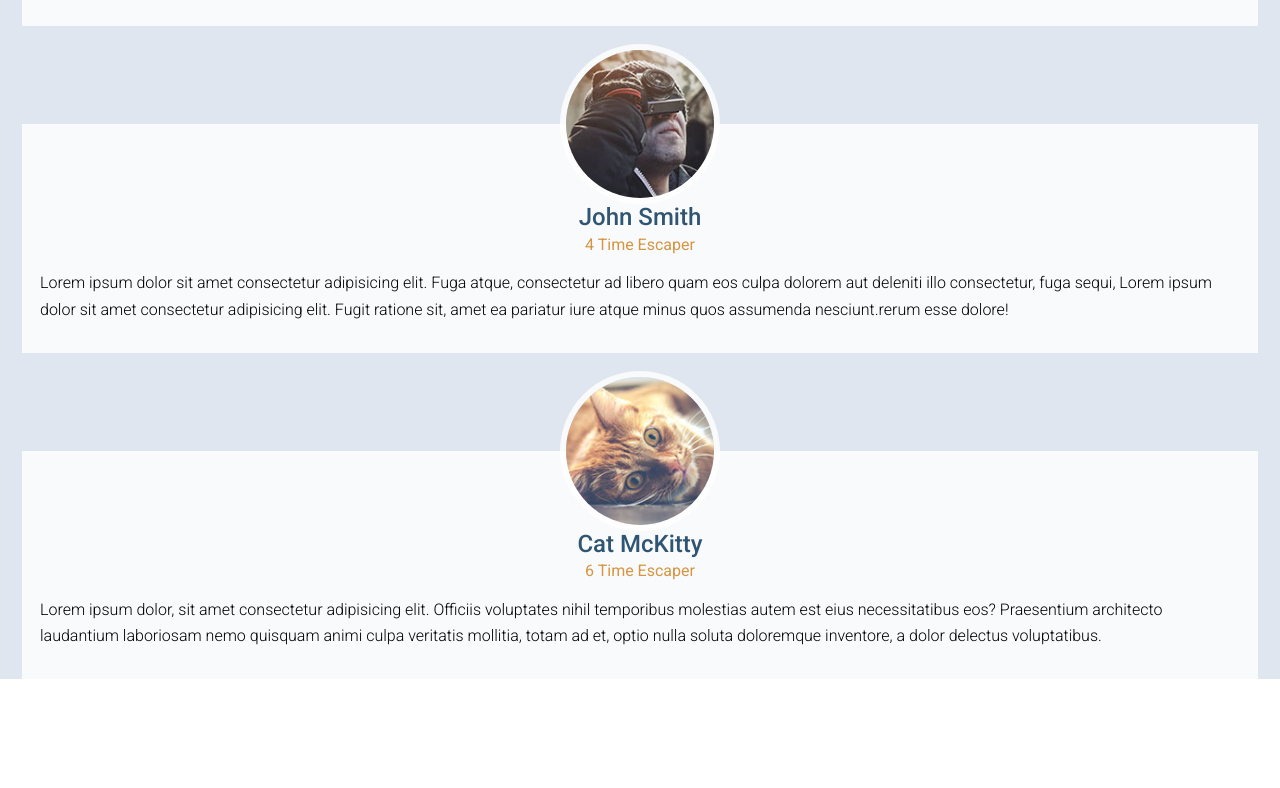
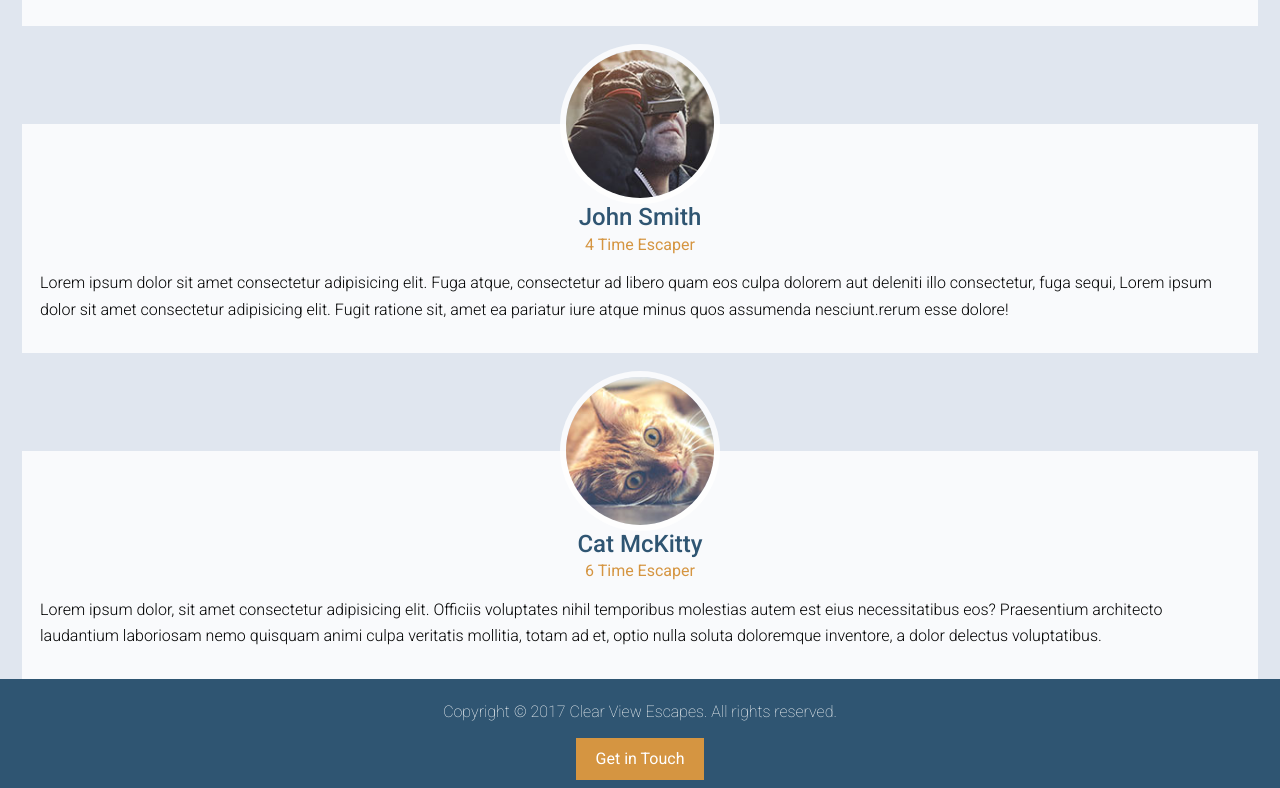
Before and after one commit to wenfangdu/clear-view-escapes, a website: page src/index.html in a window 1280 px wide. Shown: the part 3623-4411 px from the top of the page. Before the commit the page ends 4302 px from the top, so only its background shows below. Drawn offline with Linux system fonts and the light colour scheme.

Commit message:
Completed site footer section

```diff
--- a/src/assets/css/main.css
+++ b/src/assets/css/main.css
@@ -838,3 +838,15 @@ a {
 .testimonial--last {
     margin-bottom: 0;
   }
+
+.site-footer {
+  background-color: #2f5572;
+  color: #ffffff;
+  padding: 8px 0;
+  text-align: center;
+}
+
+.site-footer__text {
+    margin-bottom: 16px;
+    font-weight: 200;
+  }
--- a/src/dev/css/main.css
+++ b/src/dev/css/main.css
@@ -13,3 +13,4 @@
 @import "./modules/_section-title";
 @import "./modules/_feature-item";
 @import "./modules/_testimonial";
+@import "./modules/_site-footer";
--- /dev/null
+++ b/src/dev/css/modules/_site-footer.css
@@ -0,0 +1,10 @@
+.site-footer {
+  background-color: var(--mainBlue);
+  color: #ffffff;
+  padding: 8px 0;
+  text-align: center;
+  &__text {
+    margin-bottom: 16px;
+    font-weight: 200;
+  }
+}
--- a/src/index.html
+++ b/src/index.html
@@ -145,6 +145,12 @@
       </div>
     </div>
   </div>
+  <footer class="site-footer">
+    <div class="wrapper">
+      <p class="site-footer__text">Copyright &copy; 2017 Clear View Escapes. All rights reserved.</p>
+      <a href="#" class="btn btn--orange">Get in Touch</a>
+    </div>
+  </footer>
 </body>
 
 </html>
```
